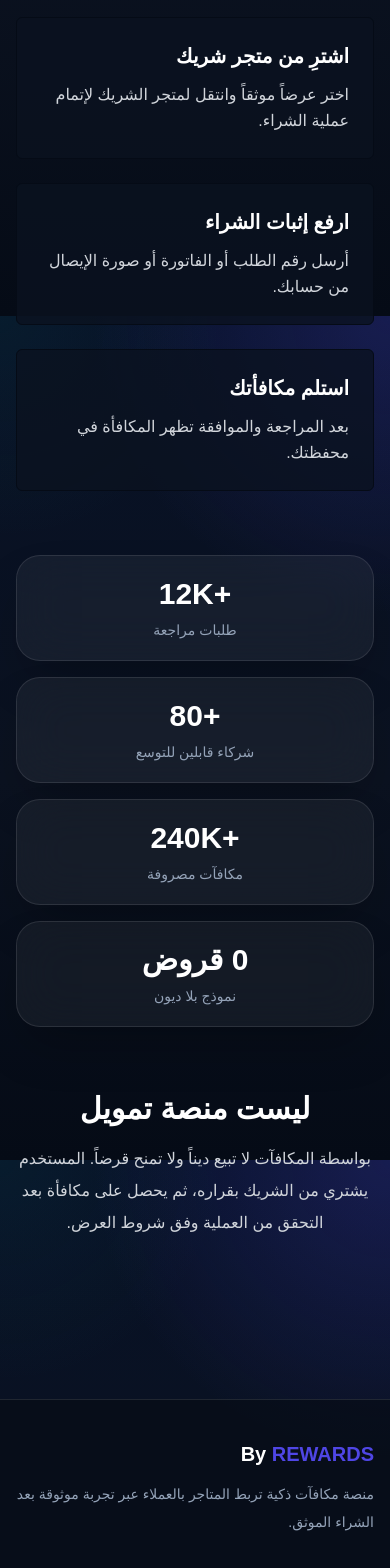
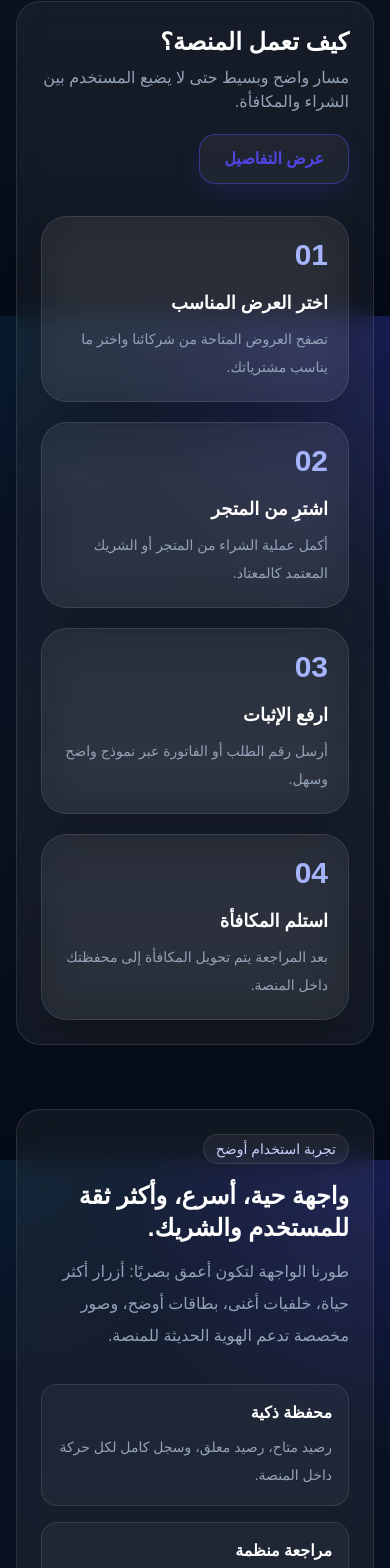
Before and after one commit to vORGvSLOGGER/-by-rewards, a Next.js app: page / in a window 390 px wide. Shown: the part 1372-2940 px from the top of the page. Built offline with nearby package versions, Linux system fonts and the light colour scheme.

Commit message:
Upgrade homepage visual design

```diff
--- a/src/app/page.tsx
+++ b/src/app/page.tsx
@@ -2,39 +2,120 @@ import Navbar from '@/components/Navbar';
 import Footer from '@/components/Footer';
 import HeroSection from '@/components/HeroSection';
 import StatsCard from '@/components/StatsCard';
+import OfferCard from '@/components/OfferCard';
+import PartnerCard from '@/components/PartnerCard';
+import Link from 'next/link';
 
 const steps = [
-  { title: 'اشترِ من متجر شريك', desc: 'اختر عرضاً موثقاً وانتقل لمتجر الشريك لإتمام عملية الشراء.' },
-  { title: 'ارفع إثبات الشراء', desc: 'أرسل رقم الطلب أو الفاتورة أو صورة الإيصال من حسابك.' },
-  { title: 'استلم مكافأتك', desc: 'بعد المراجعة والموافقة تظهر المكافأة في محفظتك.' }
+  { number: '01', title: 'اختر العرض المناسب', desc: 'تصفح العروض المتاحة من شركائنا واختر ما يناسب مشترياتك.' },
+  { number: '02', title: 'اشترِ من المتجر', desc: 'أكمل عملية الشراء من المتجر أو الشريك المعتمد كالمعتاد.' },
+  { number: '03', title: 'ارفع الإثبات', desc: 'أرسل رقم الطلب أو الفاتورة عبر نموذج واضح وسهل.' },
+  { number: '04', title: 'استلم المكافأة', desc: 'بعد المراجعة يتم تحويل المكافأة إلى محفظتك داخل المنصة.' },
+];
+
+const stats = [
+  { title: 'مستخدمون نشطون', value: '10K+' },
+  { title: 'شركاء وتجّار', value: '200+' },
+  { title: 'مكافآت مصروفة', value: '500K+' },
+  { title: 'متوسط وقت المراجعة', value: '24 ساعة' },
+];
+
+const offers = [
+  { id: '1', image: '/images/rewards-shopping.svg', storeName: 'متجر التقنية', title: 'مكافأة على الإلكترونيات والمنتجات التقنية', rewardValue: '10% حتى 150 ر.س', expiry: '31/12/2026' },
+  { id: '2', image: '/images/hero-rewards.svg', storeName: 'متجر أسلوب', title: 'استرجاع قيمة راجعة بعد التحقق', rewardValue: '20 ر.س', expiry: '30/11/2026' },
+  { id: '3', image: '/images/rewards-shopping.svg', storeName: 'متجر المنزل', title: 'عروض موسمية مع مكافآت إلى محفظتك', rewardValue: '2x نقاط', expiry: '15/10/2026' },
+];
+
+const partners = [
+  { id: '1', name: 'متجر التقنية', logo: '/images/partner-growth.svg', verified: true },
+  { id: '2', name: 'متجر الأسلوب', logo: '/images/rewards-shopping.svg', verified: true },
+  { id: '3', name: 'متجر المنزل', logo: '/images/hero-rewards.svg', verified: false },
+];
+
+const featureCards = [
+  { title: 'محفظة ذكية', desc: 'رصيد متاح، رصيد معلق، وسجل كامل لكل حركة داخل المنصة.' },
+  { title: 'مراجعة منظمة', desc: 'كل طلب يمر بمراحل واضحة: إرسال، مراجعة، قبول أو رفض مع سبب واضح.' },
+  { title: 'ربط مع الشركاء', desc: 'واجهة جاهزة للتكامل مستقبلًا مع المتاجر والشركاء عبر API.' },
+  { title: 'ثقة وشفافية', desc: 'لا قروض ولا تمويل، فقط مكافآت بعد تحقق حقيقي من الشراء.' },
+  { title: 'تنبيهات ذكية', desc: 'إشعارات لحالة الطلب، العروض الجديدة، والمكافآت والسحوبات.' },
+  { title: 'جاهزة للتوسع', desc: 'بنية MVP احترافية قابلة لتوسعة المزايا والإطلاق التجاري.' },
 ];
 
 export default function HomePage() {
   return (
     <>
       <Navbar />
-      <main>
-        <HeroSection />
-        <section className="max-w-7xl mx-auto px-4 py-16 grid md:grid-cols-3 gap-6">
-          {steps.map((step) => (
-            <div key={step.title} className="rounded-md bg-primary/80 border border-primary-700 p-6">
-              <h3 className="text-xl font-bold text-accent-gold">{step.title}</h3>
-              <p className="text-gray-300 mt-3 leading-relaxed">{step.desc}</p>
+      <HeroSection />
+      <main className="max-w-7xl mx-auto px-4 py-12 space-y-16">
+        <section className="section-shell p-6 md:p-8">
+          <div className="flex flex-col lg:flex-row lg:items-center lg:justify-between gap-5 mb-8">
+            <div>
+              <h2 className="text-2xl md:text-3xl font-black text-white">كيف تعمل المنصة؟</h2>
+              <p className="mt-2 text-slate-400">مسار واضح وبسيط حتى لا يضيع المستخدم بين الشراء والمكافأة.</p>
             </div>
-          ))}
+            <Link href="/how-it-works" className="btn-secondary !self-start">عرض التفاصيل</Link>
+          </div>
+          <div className="grid grid-cols-1 md:grid-cols-2 xl:grid-cols-4 gap-5">
+            {steps.map((step) => (
+              <div key={step.number} className="glass-card card-hover rounded-[26px] p-5">
+                <div className="text-3xl font-black text-indigo-300">{step.number}</div>
+                <h3 className="mt-4 text-lg font-bold text-white">{step.title}</h3>
+                <p className="mt-2 text-sm leading-7 text-slate-400">{step.desc}</p>
+              </div>
+            ))}
+          </div>
         </section>
-        <section className="max-w-7xl mx-auto px-4 pb-16 grid md:grid-cols-4 gap-4">
-          <StatsCard label="طلبات مراجعة" value="+12K" />
-          <StatsCard label="شركاء قابلين للتوسع" value="+80" />
-          <StatsCard label="مكافآت مصروفة" value="+240K" />
-          <StatsCard label="نموذج بلا ديون" value="0 قروض" />
+
+        <section className="grid lg:grid-cols-[1.05fr_.95fr] gap-6">
+          <div className="section-shell overflow-hidden p-6 md:p-8">
+            <span className="inline-flex rounded-full border border-white/10 bg-white/5 px-3 py-1 text-sm text-indigo-200">تجربة استخدام أوضح</span>
+            <h2 className="mt-4 text-2xl md:text-3xl font-black text-white">واجهة حية، أسرع، وأكثر ثقة للمستخدم والشريك.</h2>
+            <p className="mt-3 leading-8 text-slate-400">طورنا الواجهة لتكون أعمق بصريًا: أزرار أكثر حياة، خلفيات أغنى، بطاقات أوضح، وصور مخصصة تدعم الهوية الحديثة للمنصة.</p>
+            <div className="mt-8 grid grid-cols-1 md:grid-cols-2 gap-4">
+              {featureCards.map((item) => (
+                <div key={item.title} className="rounded-2xl border border-white/10 bg-white/[0.04] p-4">
+                  <h3 className="font-bold text-white">{item.title}</h3>
+                  <p className="mt-2 text-sm leading-7 text-slate-400">{item.desc}</p>
+                </div>
+              ))}
+            </div>
+          </div>
+          <div className="section-shell overflow-hidden">
+            <img src="/images/partner-growth.svg" alt="صورة توضح نمو الشراكات" className="h-full w-full object-cover" />
+          </div>
         </section>
-        <section className="max-w-5xl mx-auto px-4 pb-20 text-center">
-          <h2 className="text-3xl font-bold mb-4">ليست منصة تمويل</h2>
-          <p className="text-gray-300 leading-loose">
-            بواسطة المكافآت لا تبيع ديناً ولا تمنح قرضاً. المستخدم يشتري من الشريك بقراره،
-            ثم يحصل على مكافأة بعد التحقق من العملية وفق شروط العرض.
-          </p>
+
+        <section>
+          <h2 className="text-2xl md:text-3xl font-black text-white mb-6">قسم الثقة</h2>
+          <div className="grid grid-cols-2 lg:grid-cols-4 gap-5">
+            {stats.map((s) => <StatsCard key={s.title} title={s.title} value={s.value} />)}
+          </div>
+        </section>
+
+        <section>
+          <div className="flex items-end justify-between gap-4 mb-6">
+            <div>
+              <h2 className="text-2xl md:text-3xl font-black text-white">العروض المميزة</h2>
+              <p className="mt-2 text-slate-400">بطاقات عروض أوضح وأغنى بصريًا مع دعوات إجراء أقوى.</p>
+            </div>
+            <Link href="/offers" className="btn-secondary hidden sm:inline-flex">كل العروض</Link>
+          </div>
+          <div className="grid grid-cols-1 md:grid-cols-2 xl:grid-cols-3 gap-6">
+            {offers.map((offer) => <OfferCard key={offer.id} {...offer} />)}
+          </div>
+        </section>
+
+        <section className="grid lg:grid-cols-[.92fr_1.08fr] gap-6">
+          <div className="section-shell overflow-hidden">
+            <img src="/images/rewards-shopping.svg" alt="مشهد مكافآت وتسوق" className="h-full w-full object-cover" />
+          </div>
+          <div className="section-shell p-6 md:p-8">
+            <h2 className="text-2xl md:text-3xl font-black text-white">شركاؤنا المميزون</h2>
+            <p className="mt-3 text-slate-400 leading-8">نمنح الشركاء مساحة عرض احترافية داخل المنصة مع حملات ومؤشرات أداء ونموذج نتائج واضح.</p>
+            <div className="mt-6 grid grid-cols-1 gap-4">
+              {partners.map((partner) => <PartnerCard key={partner.id} {...partner} />)}
+            </div>
+          </div>
         </section>
       </main>
       <Footer />
```
